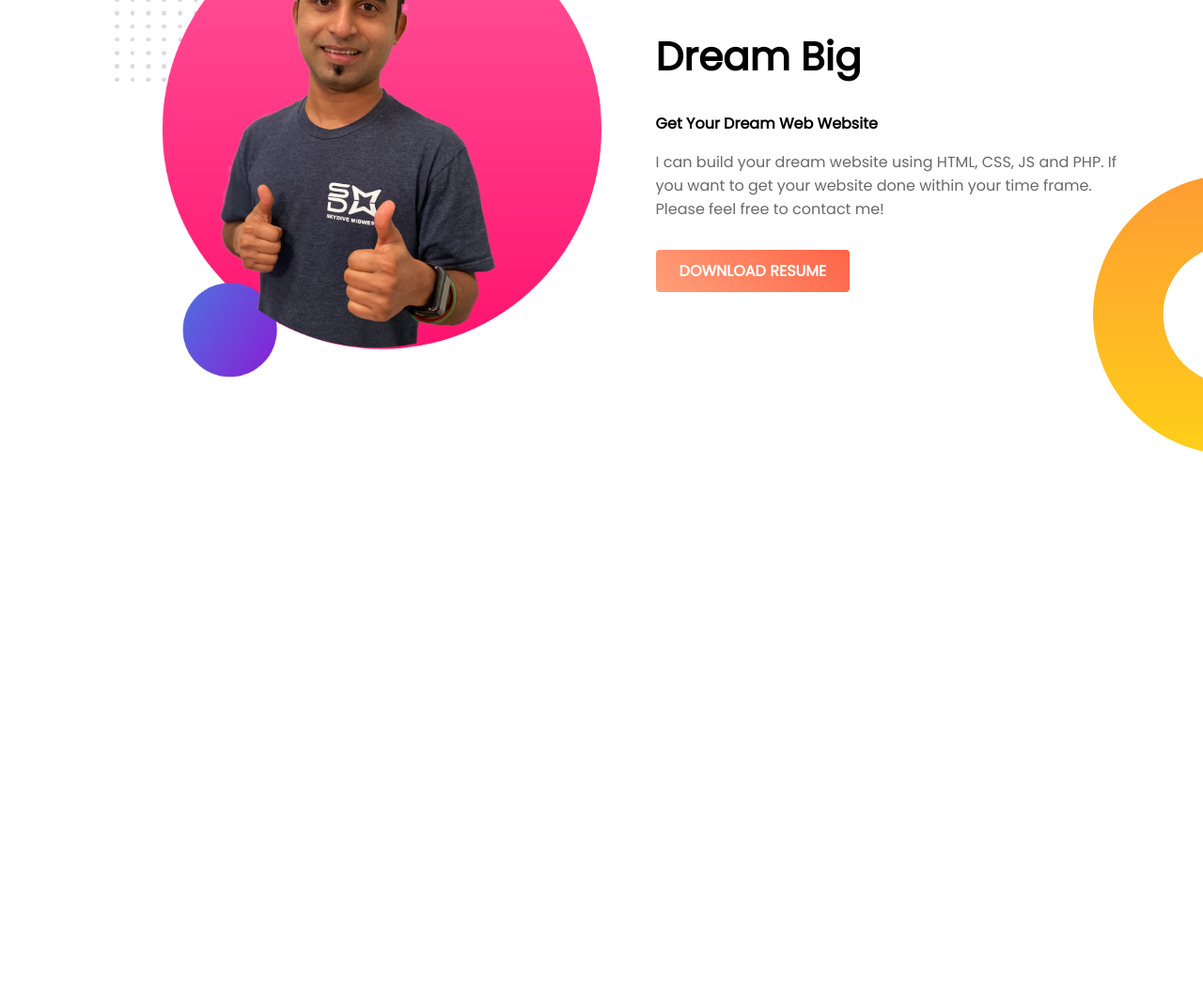
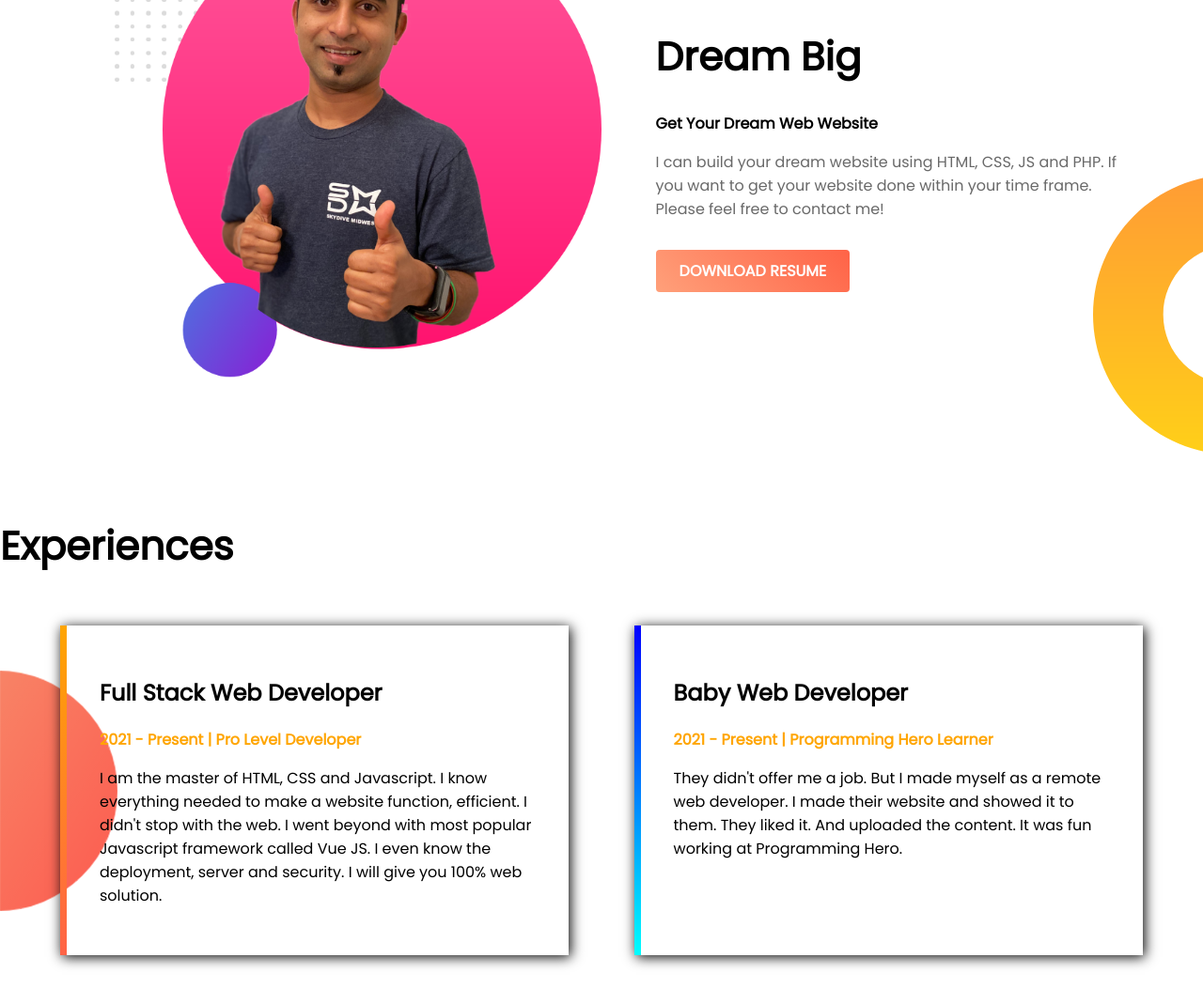
Before and after one commit to ashikurrahmanbd/dev-portfolio, a plain HTML site: page index.html in a window 1280 px wide. Shown: the part 771-1840 px from the top of the page at 94% size. Before the commit the page ends 1255 px from the top, so only its background shows below. Drawn offline with Linux system fonts and the light colour scheme.

Commit message:
Expereince Section Added

```diff
--- a/index.html
+++ b/index.html
@@ -47,6 +47,27 @@
                         </div>
                 </div>
         </section>
+        <!-- End of Dream Big Section -->
+
+        <!-- Experience section starts -->
+        <section class="experience-section">
+                <h1>Experiences</h1>
+                <div class="content">
+                        <div class="experience-content">
+                                <div class="full-stack-dev column-half">
+                                        <h2>Full Stack Web Developer</h2>
+                                        <p class="orrange-color"><strong>2021 - Present | Pro Level Developer</strong></p>
+                                        <p>I am the master of HTML, CSS and Javascript. I know everything needed to make a website function, efficient. I didn't stop with the web. I went beyond with most popular Javascript framework called Vue JS. I even know the deployment, server and security. I will give you 100% web solution.</p>
+                                </div>
+                                <div class="baby-web-dev column-half">
+                                        <h2>Baby Web Developer</h2>
+                                        <p class="orrange-color"><strong>2021 - Present | Programming Hero Learner</strong></p>
+                                        <p>They didn't offer me a job. But I made myself as a remote web developer. I made their website and showed it to them. They liked it. And uploaded the content. It was fun working at Programming Hero.</p>
+                                </div>
+                        </div>
+                </div>
+        </section>
+        <!-- End of Experience Section -->
 
 </body>
 </html>
--- a/style.css
+++ b/style.css
@@ -6,6 +6,8 @@ body{
 *{
         box-sizing: border-box;
 }
+
+
 p.info-text{
         color: dimgray;
 }
@@ -70,6 +72,7 @@ a.link-btn:hover{
 .dream-big-content{
         display: flex;
         align-items: center;
+        vertical-align: middle;
 }
 
 .dream-big-content .image.column-half{
@@ -83,3 +86,38 @@ a.link-btn:hover{
 .dream-big-content .information.column-half{
         width:50%;
 }
+
+/* Expereince Section CSS */
+.experience-section{
+        margin:75px 0;
+        background-image: url(images/exp-bg2.png);
+        background-repeat: no-repeat;
+        background-position: left 155px;
+}
+
+.experience-section h1{
+        margin-bottom: 60px;
+}
+.experience-content{
+        display: flex;
+}
+
+.experience-content .full-stack-dev.column-half{
+        width: 50%;
+        margin-right:3%;
+        padding: 35px;
+        box-shadow: 2px 2px 13px #000;
+        border-left: 7px solid;
+        border-image: linear-gradient(orange,  tomato);
+        border-image-slice: 1;
+}
+
+.experience-content .baby-web-dev.column-half{
+        width: 50%;
+        margin-left:3%;
+        padding: 35px;
+        box-shadow: 2px 2px 13px #000;
+        border-left: 7px solid;
+        border-image: linear-gradient(blue,  cyan);
+        border-image-slice: 1;
+}
```
Also changed, not shown: images/exp-bg2.png (added).
